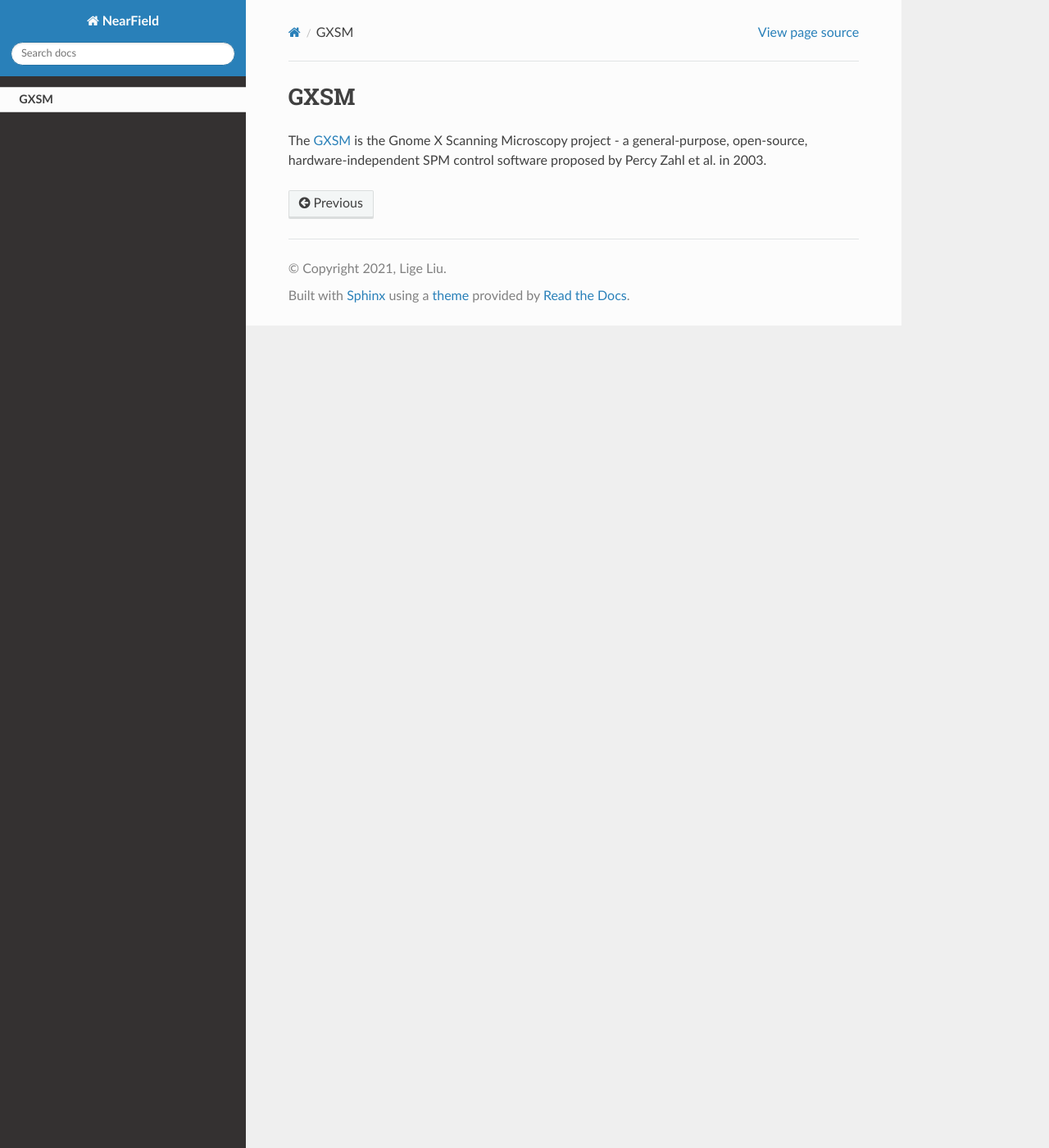
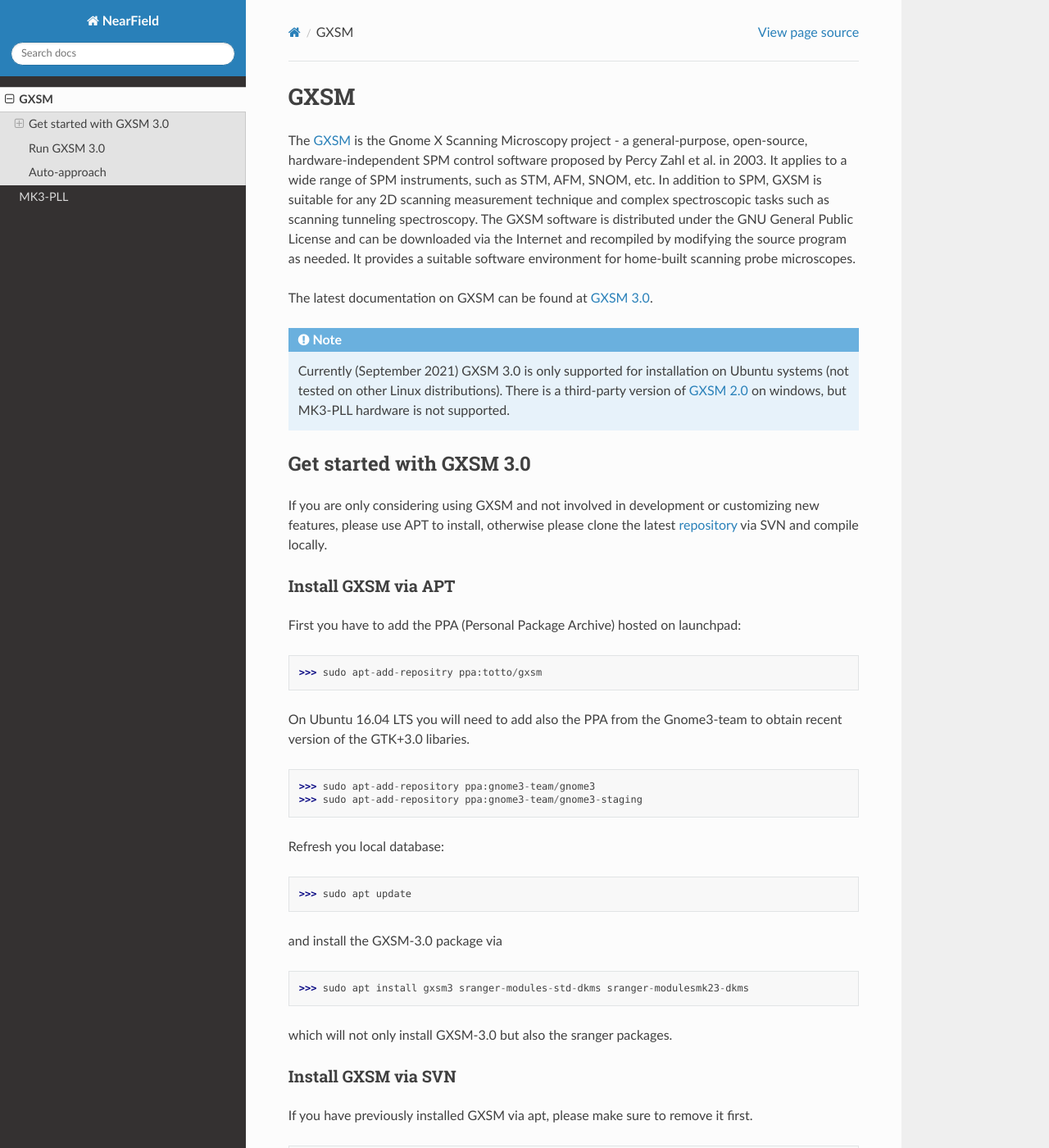
Before and after one commit to necoxt/NearField, a Sphinx documentation site: the page built from source/gxsm.rst, in a window 1280 px wide and 1400 px high. Shown: the whole window at 82% size. Built offline with Sphinx 7.4.7 and the Read the Docs theme 2.0.0, drawn with Linux system fonts in a browser that asks for light colours; some of the changed text lies outside the part shown.

Commit message:
Added steps to set up GXSM and MK3-PLL

```diff
--- a/source/gxsm.rst
+++ b/source/gxsm.rst
@@ -1,4 +1,99 @@
 GXSM
-===========
+^^^^^^^^
 
-The `GXSM <http://gxsm.sourceforge.net/>`_ is the Gnome X Scanning Microscopy project - a general-purpose, open-source, hardware-independent SPM control software proposed by Percy Zahl et al. in 2003.
+The `GXSM <http://gxsm.sourceforge.net/>`_ is the Gnome X Scanning Microscopy project - a general-purpose, open-source, hardware-independent SPM control software proposed by Percy Zahl et al. in 2003. It applies to a wide range of SPM instruments, such as STM, AFM, SNOM, etc. In addition to SPM, GXSM is suitable for any 2D scanning measurement technique and complex spectroscopic tasks such as scanning tunneling spectroscopy. The GXSM software is distributed under the GNU General Public License and can be downloaded via the Internet and recompiled by modifying the source program as needed. It provides a suitable software environment for home-built scanning probe microscopes.
+
+The latest documentation on GXSM can be found at `GXSM 3.0 <https://sourceforge.net/p/gxsm/svn/HEAD/tree/trunk/Gxsm-3.0-Manual/Gxsm-3.0-Manual.pdf>`_.
+
+.. note::
+    Currently (September 2021) GXSM 3.0 is only supported for installation on Ubuntu systems (not tested on other Linux distributions). There is a third-party version of `GXSM 2.0 <https://sourceforge.net/projects/gxsm4w/>`_ on windows, but MK3-PLL hardware is not supported.
+
+Get started with GXSM 3.0
+---------
+
+If you are only considering using GXSM and not involved in development or customizing new features, please use APT to install, otherwise please clone the latest `repository <https://sourceforge.net/p/gxsm/svn/HEAD/tree/trunk/>`_ via SVN and compile locally.
+
+Install GXSM via APT
+>>>>>>>>>
+
+First you have to add the PPA (Personal Package Archive) hosted on launchpad:
+
+>>> sudo apt-add-repositry ppa:totto/gxsm
+
+On Ubuntu 16.04 LTS you will need to add also the PPA from the Gnome3-team to obtain recent version of the GTK+3.0 libaries.
+
+>>> sudo apt-add-repository ppa:gnome3-team/gnome3
+>>> sudo apt-add-repository ppa:gnome3-team/gnome3-staging
+
+Refresh you local database:
+
+>>> sudo apt update
+
+and install the GXSM-3.0 package via
+
+>>> sudo apt install gxsm3 sranger-modules-std-dkms sranger-modulesmk23-dkms
+
+which will not only install GXSM-3.0 but also the sranger packages.
+
+Install GXSM via SVN
+>>>>>>>>>
+
+If you have previously installed GXSM via apt, please make sure to remove it first.
+
+>>> sudo apt purge gxsm3
+
+For Ubuntu 18.04 LTS and previous versions, please refer to Chapter 3.2 of the `manual <https://sourceforge.net/p/gxsm/svn/HEAD/tree/trunk/Gxsm-3.0-Manual/Gxsm-3.0-Manual.pdf>`_. The following procedure is tested on Ubuntu 20.04 LTS, refered to this `discussion <https://sourceforge.net/p/gxsm/discussion/297458/thread/cb1e30a6/>`_:
+
+1) Install all these packages:
+
+   >>> sudo apt install subversion intltool yelp-tools gtk-doc-tools gnome-common libgail-3-dev libnetcdf-dev libnetcdf-cxx-legacy-dev libfftw3-dev libgtk-3-0 libgtksourceview-3.0-dev gsettings-desktop-schemas-dev python-gobject-2-dev libgtksourceviewmm-3.0-dev libquicktime-dev libglew-dev freeglut3-dev libgl1-mesa-dev libopencv-core-dev libopencv-features2d-dev libopencv-highgui-dev libopencv-objdetect-dev libnlopt-dev libglm-dev fonts-freefont-ttf libsoup2.4-dev libgsl-dev libpython3.8-dev gcc perl make g++ libpopt-dev python-gobject python-gi-dev python-gobject-2-dev
+
+2) Modify "pystate.h":
+
+   Related to "libpython3.8-dev" there is a bug in the python-3.8 causing compile problems. To fix this 1st, edit (as root) this file to fix a wrong include path in this file "pystate.h":
+
+   >>> cd /usr/include/python3.8/cpython
+   >>> sudo vi pystate.h
+   ...
+   // #include "cpython/initconfig.h" // does not exist, but this works:
+   #include "initconfig.h" // this works
+   ...
+
+3) Download the latest verion of the gxsm3 source code:
+
+   >>> svn checkout https://svn.code.sf.net/p/gxsm/svn/trunk/Gxsm-3.0 gxsm-svn
+
+4) Try to compile gxsm3:
+
+   >>> cd gxsm-svn
+   >>> ./autogen.sh
+   >>> make -j8
+
+5) If there is no error try:
+
+   >>> sudo make install
+
+
+Run GXSM 3.0
+---------
+
+To start from a command line
+
+>>> sudo gxsm3
+
+If the computer is not connected to the MK3-PLL controller, the GXSM panel will not pop up. If you want to run without hardware, enter
+
+>>> sudo gxsm3 -h no
+
+Please refer to the GXSM 3.0 manual for details on the panels and features.
+
+Auto-approach
+---------
+
+The main idea of the auto approach is to apply a delta wave to the z-axis of the piezoelectric tube before each round of stepping and let the tip search the sample surface. If searched, then turn on the PID to lock to the set tunneling current level; if not searched within the elongation range, then return and proceed to the next step. The voltage applied to (a) the Z-axis of the piezoelectric tube during the search and (b) the signal output to the translation stage controller is shown below
+
+.. image:: ../images/Auto-approach.png
+    :width: 400 px
+    :alt: autoapproach
+
+The auto-approach is established on the premise that the distance per roundstep is shorter than the distance explored; otherwise, there is a risk of hitting theprobe.
--- a/source/index.rst
+++ b/source/index.rst
@@ -4,7 +4,7 @@
    contain the root `toctree` directive.
 
 Welcome to NearField's documentation!
-=====================================
+^^^^^^^^
 
 The goal of this project is to develop a complete suite of scanning probe microscopy (SPM), tip-enhanced Raman spectroscopy (TERS) and scattering-type scanning near-field optical microscopy (s-SNOM) capabilities with a simple and modular design that can be easily reconfigured to meet the requirements of different samples or adapted to other materials analysis techniques.
 
@@ -14,13 +14,14 @@
    :maxdepth: 2
 
    gxsm
+   mk3
 
 
 
 
 
 Indices and tables
-==================
+^^^^^^^^
 
 * :ref:`genindex`
 * :ref:`modindex`
```
Also changed, not shown: README.md (+4 -0 lines), source/mk3.rst (added, +33 -0 lines), images/ANC350_GPIO.png (added), images/Auto-approach.png (added), 2 other files.
